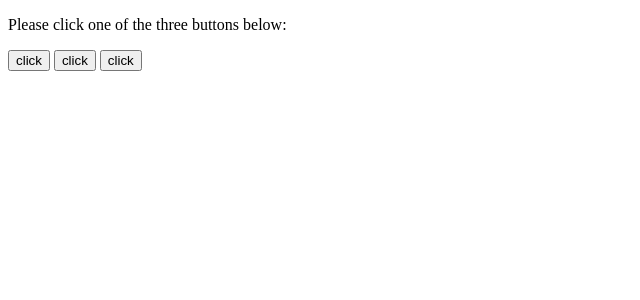
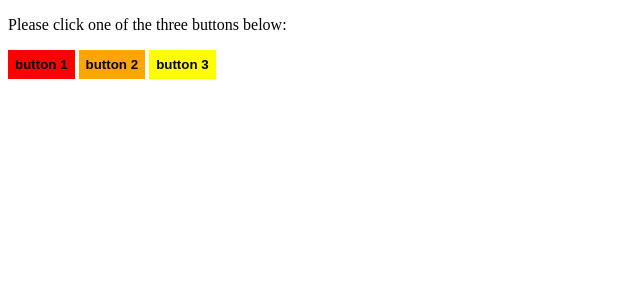
Before and after one commit to jeffreysbrother/javascript_test, a PHP site: page / in a window 1280 px wide. Shown: the top 300 px of the page, without its empty margins (0-640 px from the left). Run offline with PHP 8.4, Linux system fonts and the light colour scheme.

Commit message:
modified styling of buttons

```diff
--- a/index.html
+++ b/index.html
@@ -8,9 +8,9 @@
 <body>
 
   <p>Please click one of the three buttons below:</p>
-  <button id="button1">click</button>
-  <button id="button2">click</button>
-  <button id="button3">click</button>
+  <button id="button1">button 1</button>
+  <button id="button2">button 2</button>
+  <button id="button3">button 3</button>
 
   <div id="modal1">
     <p>You've selected button 1. Why did you do this?</p>
--- a/style.css
+++ b/style.css
@@ -1,3 +1,21 @@
 #modal1, #modal2, #modal3 {
   display: none;
 }
+
+#button1 {
+  background-color: red;
+}
+
+#button2 {
+  background-color: orange;
+}
+
+#button3 {
+  background-color: yellow;
+}
+
+#button1, #button2, #button3 {
+  border: none;
+  padding: 7px;
+  font-weight: bold;
+}
```
